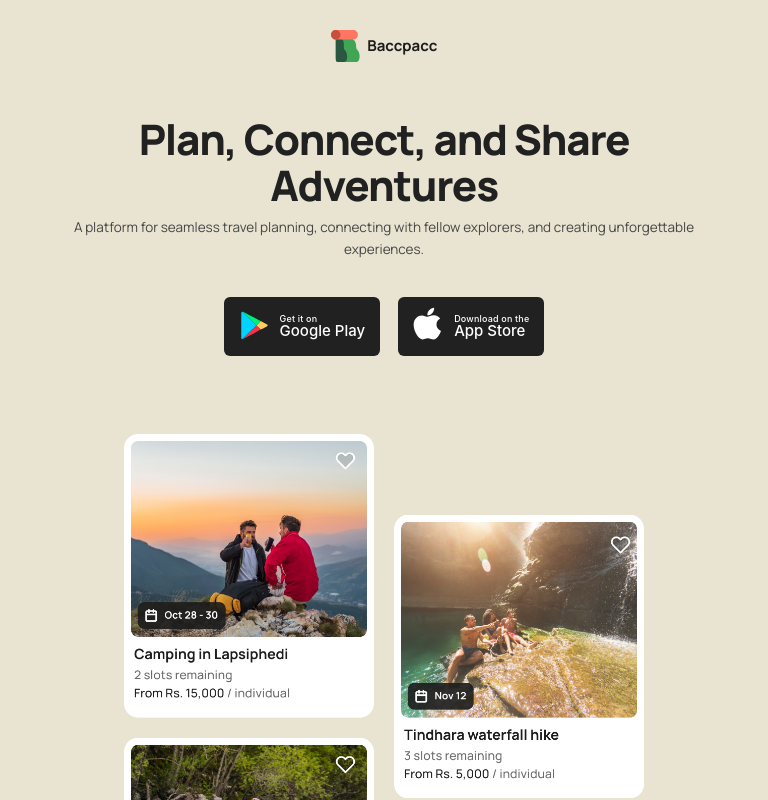
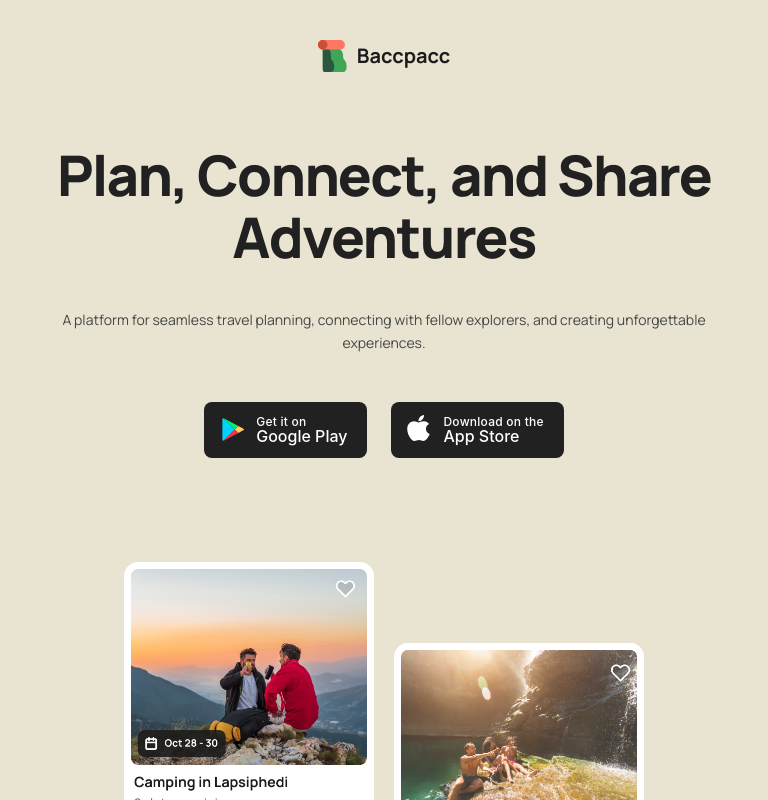
Before and after one commit to OttrTechnology/baccpacc-landing, a React (Vite) app: page / in a window 768 px wide. Shown: the top 800 px of the page. Built offline with nearby package versions, Linux system fonts and the light colour scheme.

Commit message:
updated css

```diff
--- a/src/App.scss
+++ b/src/App.scss
@@ -4,14 +4,14 @@
 }
 
 
-//@media queries are also used in header.styles.scss, body.styles.scss, content.styles.scss, content-header.styles.scss
-@media only screen and (max-width: 346px) {
+//@media queries are also used in header.styles.scss, body.styles.scss, content.styles.scss, content-header.styles.scss, store-button.styles.css
+@media only screen and (max-width: 360px) {
     *,*::before, *::after {
         font-size: 9px;
     }
 }
 
-@media only screen and (min-width: 346px) {
+@media only screen and (min-width: 361px) {
     *,*::before, *::after {
         font-size: 10px;
     }
@@ -19,18 +19,6 @@
 
 @media only screen and (min-width: 768px) {
     *,*::before, *::after {
-        font-size: 12px;
-    }
-}
-
-@media only screen and (min-width: 1281px) {
-    *,*::before, *::after {
-        font-size: 14px;
-    }
-}
-
-@media only screen and (min-width: 1351px) {
-    *,*::before, *::after {
         font-size: 16px;
     }
 }
--- a/src/components/content-header/content-header.styles.scss
+++ b/src/components/content-header/content-header.styles.scss
@@ -20,5 +20,14 @@
 @media only screen and (max-width: 1023px) {
     .content-main {
         text-align: center;
+
+        .content-main-header {
+            margin-bottom: 0.75em;
+        }
+
+        .content-main-body {
+            font-size: 14px;
+        }
     }
+
 }
--- a/src/components/content/content.styles.scss
+++ b/src/components/content/content.styles.scss
@@ -7,10 +7,10 @@
 
 .content-footer {
     display: flex;
-    column-gap: 1.5rem;
+    column-gap: 24px;
     margin-bottom: 5rem;
     flex-wrap: wrap;
-    row-gap: 1.5rem;
+    row-gap: 24px;
 }
 
 @media only screen and (max-width: 1023px) {
--- a/src/components/store button/store-button.styles.scss
+++ b/src/components/store button/store-button.styles.scss
@@ -1,6 +1,6 @@
 .store-button {
-    padding: 0.625em 1.25em 0.625em 0.625em;
-    border-radius: 0.5em;
+    padding: 10px 20px 10px 10px;
+    border-radius: 8px;
     background-color: rgba(33, 33, 33, 1);
     border: none;
     cursor: pointer;
@@ -35,3 +35,22 @@
         text-transform: capitalize;
     }
 }
+
+@media only screen and (max-width: 1023px) {
+    .store-button-content {
+        svg {
+            height: 36px;
+            width: 36px;
+        }
+    }
+
+    .store-button-text {
+        .top-text {
+            font-size: 12px;
+        }
+
+        .bottom-text {
+            font-size: 16px;
+        }
+    }
+}
```
